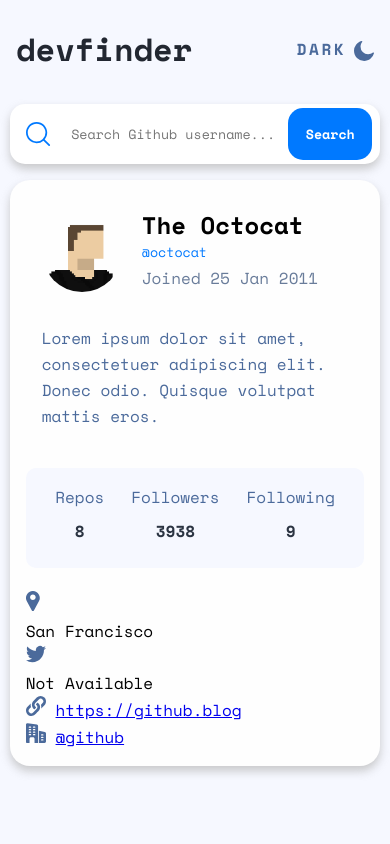
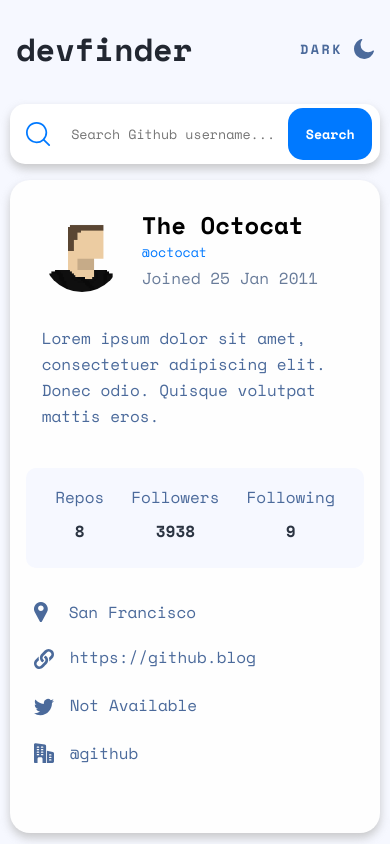
Before and after one commit to bengera/user-search-app, a website: page index.html in a window 390 px wide. Drawn offline with nearby package versions, Linux system fonts and the light colour scheme.

Commit message:
mobile-light

```diff
--- a/index.html
+++ b/index.html
@@ -17,11 +17,11 @@
 
  <div class="top-bar">
     <h1>devfinder</h1>
-    <div class="top-bar__theme-switcher">
-      <p class="top-bar__theme-text">DARK</p>
+    <button class="top-bar__theme-switcher">DARK
       <svg class="top-bar__theme-icon" width="20" height="20" xmlns="http://www.w3.org/2000/svg"><path d="M19.513 11.397a.701.701 0 00-.588.128 7.496 7.496 0 01-2.276 1.336 7.101 7.101 0 01-2.583.462 7.505 7.505 0 01-5.32-2.209 7.568 7.568 0 01-2.199-5.342c0-.873.154-1.72.41-2.49a6.904 6.904 0 011.227-2.21.657.657 0 00-.102-.924.701.701 0 00-.589-.128C5.32.61 3.427 1.92 2.072 3.666A10.158 10.158 0 000 9.83c0 2.8 1.125 5.342 2.967 7.19a10.025 10.025 0 007.16 2.98c2.353 0 4.527-.822 6.266-2.183a10.13 10.13 0 003.58-5.624.623.623 0 00-.46-.796z" fill="#4b6A9B" fill-rule="nonzero"/></svg>
+    </button>
     </div>
- </div>
+
 
 <div class="search-bar">
   <svg height="24" width="25" xmlns="http://www.w3.org/2000/svg"><path d="M10.609 0c5.85 0 10.608 4.746 10.608 10.58 0 2.609-.952 5-2.527 6.847l5.112 5.087a.87.87 0 01-1.227 1.233l-5.118-5.093a10.58 10.58 0 01-6.848 2.505C4.759 21.16 0 16.413 0 10.58 0 4.747 4.76 0 10.609 0zm0 1.74c-4.891 0-8.87 3.965-8.87 8.84 0 4.874 3.979 8.84 8.87 8.84a8.855 8.855 0 006.213-2.537l.04-.047a.881.881 0 01.058-.053 8.786 8.786 0 002.558-6.203c0-4.875-3.979-8.84-8.87-8.84z" fill="#0079ff"/></svg>
@@ -58,20 +58,20 @@
 
   <div class="links">
     <div class="links__location">
-      <svg height="20" width="14" xmlns="http://www.w3.org/2000/svg"><path d="M12.797 3.425C11.584 1.33 9.427.05 7.03.002a7.483 7.483 0 00-.308 0C4.325.05 2.17 1.33.955 3.425a6.963 6.963 0 00-.09 6.88l4.959 9.077.007.012c.218.38.609.606 1.045.606.437 0 .828-.226 1.046-.606l.007-.012 4.96-9.077a6.963 6.963 0 00-.092-6.88zm-5.92 5.638c-1.552 0-2.813-1.262-2.813-2.813s1.261-2.812 2.812-2.812S9.69 4.699 9.69 6.25 8.427 9.063 6.876 9.063z" fill="#4b6a9b"/></svg>
-      <p class="display__location-name">San Francisco</p>
-    </div>
-    <div class="links__twitter">
-      <svg height="18" width="20" xmlns="http://www.w3.org/2000/svg"><path d="M20 2.799a8.549 8.549 0 01-2.363.647 4.077 4.077 0 001.804-2.266 8.194 8.194 0 01-2.6.993A4.099 4.099 0 009.75 4.977c0 .324.027.637.095.934-3.409-.166-6.425-1.8-8.452-4.288a4.128 4.128 0 00-.56 2.072c0 1.42.73 2.679 1.82 3.408A4.05 4.05 0 01.8 6.598v.045a4.119 4.119 0 003.285 4.028 4.092 4.092 0 01-1.075.135c-.263 0-.528-.015-.776-.07.531 1.624 2.038 2.818 3.831 2.857A8.239 8.239 0 01.981 15.34 7.68 7.68 0 010 15.285a11.543 11.543 0 006.29 1.84c7.545 0 11.67-6.25 11.67-11.667 0-.182-.006-.357-.015-.53A8.18 8.18 0 0020 2.798z" fill="#4b6a9b"/></svg>
-      <p class="display__twitter-nam">Not Available</p>
+      <svg height="20" width="19" xmlns="http://www.w3.org/2000/svg"><path d="M12.797 3.425C11.584 1.33 9.427.05 7.03.002a7.483 7.483 0 00-.308 0C4.325.05 2.17 1.33.955 3.425a6.963 6.963 0 00-.09 6.88l4.959 9.077.007.012c.218.38.609.606 1.045.606.437 0 .828-.226 1.046-.606l.007-.012 4.96-9.077a6.963 6.963 0 00-.092-6.88zm-5.92 5.638c-1.552 0-2.813-1.262-2.813-2.813s1.261-2.812 2.812-2.812S9.69 4.699 9.69 6.25 8.427 9.063 6.876 9.063z" fill="#4b6a9b"/></svg>
+      <p class="links__location-name">San Francisco</p>
     </div>
       <div class="links__website">
         <svg height="20" width="20" xmlns="http://www.w3.org/2000/svg"><g fill="#4b6a9b"><path d="M7.404 5.012c-2.355 2.437-1.841 6.482.857 8.273.089.06.207.048.283-.027.568-.555 1.049-1.093 1.47-1.776a.213.213 0 00-.084-.3A2.743 2.743 0 018.878 10.1a2.64 2.64 0 01-.223-1.803c.168-.815 1.043-1.573 1.711-2.274l-.004-.002 2.504-2.555a2.568 2.568 0 013.648-.019 2.6 2.6 0 01.037 3.666l-1.517 1.56a.266.266 0 00-.06.273c.35 1.012.435 2.44.201 3.519-.006.03.031.05.053.028l3.228-3.295c2.062-2.105 2.044-5.531-.04-7.615a5.416 5.416 0 00-7.691.04L7.417 4.998l-.013.014z"/><path d="M13.439 13.75a.401.401 0 00.006-.003c.659-1.204.788-2.586.48-3.933l-.002.002-.001-.001a5.434 5.434 0 00-2.19-3.124.3.3 0 00-.333.015c-.553.448-1.095 1.021-1.452 1.754a.243.243 0 00.096.317c.415.24.79.593 1.04 1.061h.001c.196.33.388.958.263 1.632-.116.894-1.019 1.714-1.736 2.453-.546.559-1.935 1.974-2.49 2.542a2.6 2.6 0 01-3.666.037 2.6 2.6 0 01-.038-3.666l1.521-1.564A.266.266 0 005 11.004c-.338-1.036-.43-2.432-.217-3.51.006-.03-.031-.049-.053-.027l-3.179 3.245c-2.083 2.126-2.066 5.588.04 7.693 2.125 2.083 5.57 2.048 7.653-.078.723-.81 3.821-3.678 4.195-4.577z"/></g></svg>
-       <a href="https://github.blog" class="display__website">https://github.blog</a>
+       <a href="https://github.blog" class="links__website">https://github.blog</a>
+      </div>
+      <div class="links__twitter">
+        <svg height="18" width="20" xmlns="http://www.w3.org/2000/svg"><path d="M20 2.799a8.549 8.549 0 01-2.363.647 4.077 4.077 0 001.804-2.266 8.194 8.194 0 01-2.6.993A4.099 4.099 0 009.75 4.977c0 .324.027.637.095.934-3.409-.166-6.425-1.8-8.452-4.288a4.128 4.128 0 00-.56 2.072c0 1.42.73 2.679 1.82 3.408A4.05 4.05 0 01.8 6.598v.045a4.119 4.119 0 003.285 4.028 4.092 4.092 0 01-1.075.135c-.263 0-.528-.015-.776-.07.531 1.624 2.038 2.818 3.831 2.857A8.239 8.239 0 01.981 15.34 7.68 7.68 0 010 15.285a11.543 11.543 0 006.29 1.84c7.545 0 11.67-6.25 11.67-11.667 0-.182-.006-.357-.015-.53A8.18 8.18 0 0020 2.798z" fill="#4b6a9b"/></svg>
+        <p class="links__twitter">Not Available</p>
       </div>
       <div class="links__company">
         <svg height="20" width="20" xmlns="http://www.w3.org/2000/svg"><g fill="#4b6a9b"><path d="M10.858 1.558L1.7.167A1.477 1.477 0 00.517.492 1.49 1.49 0 000 1.608v17.559c0 .458.375.833.833.833h2.709v-4.375c0-.808.65-1.458 1.458-1.458h2.083c.809 0 1.459.65 1.459 1.458V20h3.541V3a1.46 1.46 0 00-1.225-1.442zM4.583 12.292h-1.25a.625.625 0 010-1.25h1.25a.625.625 0 010 1.25zm0-2.5h-1.25a.625.625 0 010-1.25h1.25a.625.625 0 010 1.25zm0-2.5h-1.25a.625.625 0 010-1.25h1.25a.625.625 0 010 1.25zm0-2.5h-1.25a.625.625 0 010-1.25h1.25a.625.625 0 010 1.25zm4.167 7.5H7.5a.625.625 0 010-1.25h1.25a.625.625 0 010 1.25zm0-2.5H7.5a.625.625 0 010-1.25h1.25a.625.625 0 010 1.25zm0-2.5H7.5a.625.625 0 010-1.25h1.25a.625.625 0 010 1.25zm0-2.5H7.5a.625.625 0 010-1.25h1.25a.625.625 0 010 1.25zM18.85 9.035l-5.933-1.242V20h5.625A1.46 1.46 0 0020 18.542V10.46c0-.688-.47-1.274-1.15-1.425zM16.875 17.5h-1.25a.625.625 0 010-1.25h1.25a.625.625 0 010 1.25zm0-2.5h-1.25a.625.625 0 010-1.25h1.25a.625.625 0 010 1.25zm0-2.5h-1.25a.625.625 0 010-1.25h1.25a.625.625 0 010 1.25z"/></g></svg>
-        <a href="@github" class="display__company">@github</a>
+        <a class="link-default" href="@github">@github</a>
       </div>
 
   </div>
--- a/sass/base/_global.scss
+++ b/sass/base/_global.scss
@@ -37,18 +37,21 @@
 
   &__theme-switcher {
     display: flex;
-    gap: 0.5rem;
+    gap: 0.7rem;
+    color: $color-steel-blue;
+    font-weight: $font-bold;
+    font-family: inherit;
+    letter-spacing: 2.5px;
+    align-items: center;
+    justify-content: center;
+    background-color: transparent;
+    border: 0;
+    cursor: pointer;
   }
 
-  &__theme-text {
-    color: $color-steel-blue;
-    font-weight: $font-bold;
-    letter-spacing: 2.5px;
-  }
-
-  &__theme-icon {
-    margin-top: 0.3rem;
-  }
+   // &__theme-icon {
+  //   margin-top: 0;
+  // }
 }
 
 // Search Bar
@@ -163,8 +166,6 @@
   &__repo-number {
     color: $color-navy-blue;
     font-weight: $font-bold;
-
-
   }
 
   &__middle {
@@ -193,12 +194,27 @@
     font-weight: $font-bold;
     margin-bottom: 8px;
   }
-
-
 }
 
 //links
 .links {
+  display: flex;
+  flex-direction: column;
+  gap: 1rem;
+  color: $color-steel-blue;
+  margin-bottom: 2.5rem;
+  padding: 0.5rem;
+
+  &__location,
+  &__twitter,
+  &__website,
+  &__company {
+    display: flex;
+    gap: 1rem;
+    align-items: center;
+    margin-bottom: 3px;
+  }
+
   &__location {
   }
 
@@ -211,3 +227,12 @@
   &__company {
   }
 }
+
+a {
+  color: $color-steel-blue;
+  text-decoration: none;
+}
+
+input:focus {
+  outline: 1px dotted $color-slate-grey;
+}
```
Also changed, not shown: css/style.css, 1 other file.
